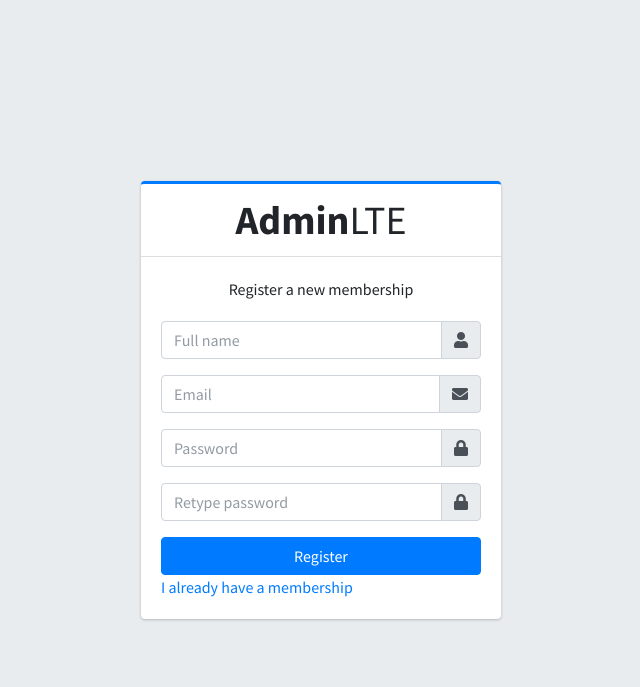
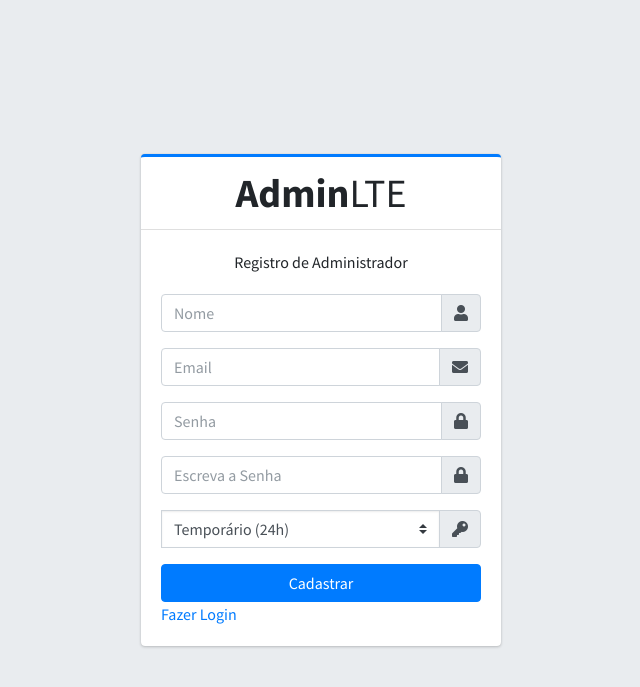
Before and after one commit to yurialcantaras/cooperativa-management-system, a CodeIgniter 4 app: template app/Views/login/signin.php in a window 1280 px wide. Shown: the top 687 px of the page, without its empty margins (319-959 px from the left). Run offline with PHP 8.4 and a stand-in for CodeIgniter, Linux system fonts and the light colour scheme; the template is opened without the code that fills it, so the values that code supplies are empty; some libraries are stand-ins or nearby versions.

Commit message:
refactor: add new input to set the access level in registration form

```diff
--- a/app/Views/login/signin.php
+++ b/app/Views/login/signin.php
@@ -23,11 +23,11 @@
         <a href="../../index2.html" class="h1"><b>Admin</b>LTE</a>
       </div>
       <div class="card-body">
-        <p class="login-box-msg">Register a new membership</p>
+        <p class="login-box-msg">Registro de Administrador</p>
 
         <form action="<?php echo base_url('/AdminController/newManager'); ?>" method="post">
           <div class="input-group mb-3">
-            <input name="name" type="text" class="form-control" placeholder="Full name">
+            <input name="name" type="text" class="form-control" placeholder="Nome">
             <div class="input-group-append">
               <div class="input-group-text">
                 <span class="fas fa-user"></span>
@@ -43,7 +43,7 @@
             </div>
           </div>
           <div class="input-group mb-3">
-            <input name="password" type="password" class="form-control" placeholder="Password">
+            <input name="password" type="password" class="form-control" placeholder="Senha">
             <div class="input-group-append">
               <div class="input-group-text">
                 <span class="fas fa-lock"></span>
@@ -51,23 +51,35 @@
             </div>
           </div>
           <div class="input-group mb-3">
-            <input name="confirmPassword" type="password" class="form-control" placeholder="Retype password">
+            <input name="confirmPassword" type="password" class="form-control" placeholder="Escreva a Senha">
             <div class="input-group-append">
               <div class="input-group-text">
                 <span class="fas fa-lock"></span>
               </div>
             </div>
           </div>
+          <div class="input-group mb-3">
+            <select class="custom-select rounded-0" id="exampleSelectRounded0">
+              <option value="3">Temporário (24h)</option>
+              <option value="2">Administrador</option>
+              <option value="1">Superadministrador</option>
+            </select>
+            <div class="input-group-append">
+              <div class="input-group-text">
+                <span class="fas fa-key"></span>
+              </div>
+            </div>
+          </div>
           <div class="row">
             <!-- /.col -->
             <div class="col-12">
-              <button type="submit" class="btn btn-primary btn-block">Register</button>
+              <button type="submit" class="btn btn-primary btn-block">Cadastrar</button>
             </div>
             <!-- /.col -->
           </div>
         </form>
 
-        <a href="<?php echo base_url('/'); ?>">I already have a membership</a>
+        <a href="<?php echo base_url('/'); ?>">Fazer Login</a>
       </div>
       <!-- /.form-box -->
     </div><!-- /.card -->
```
